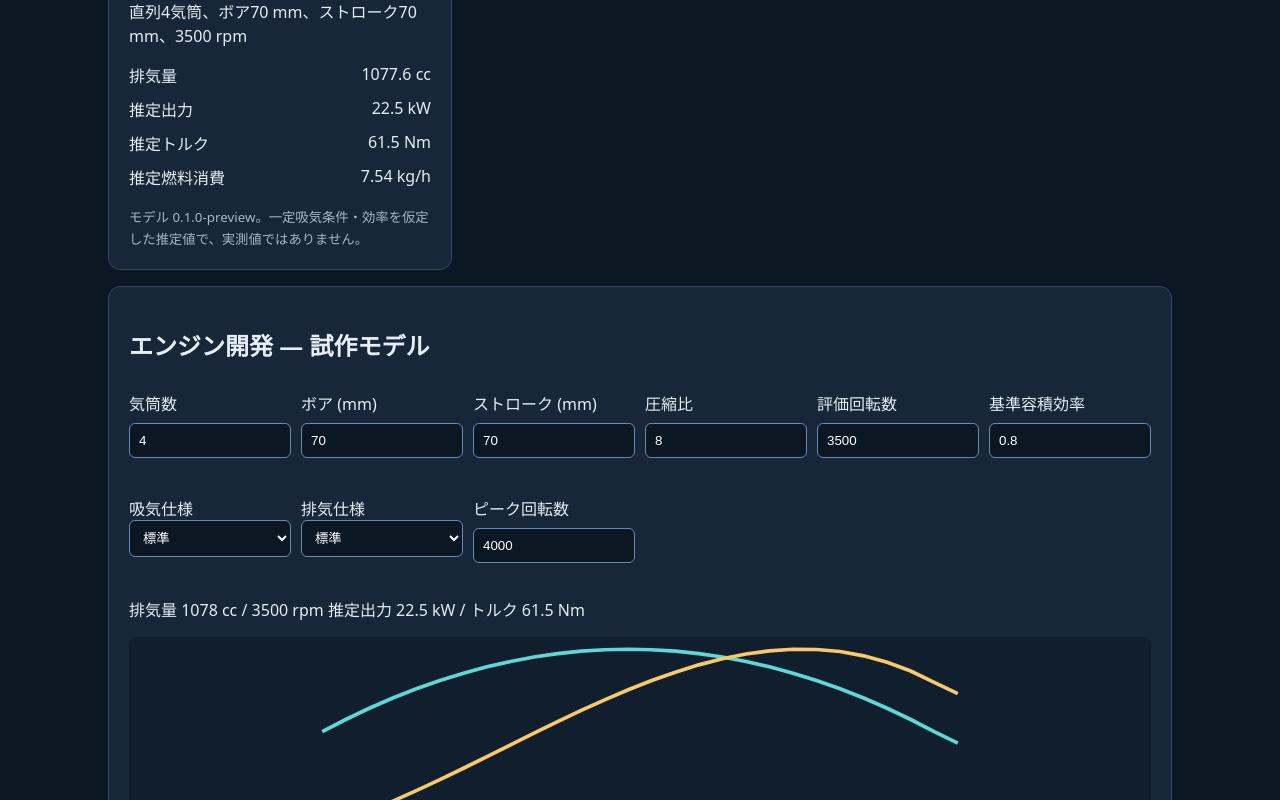
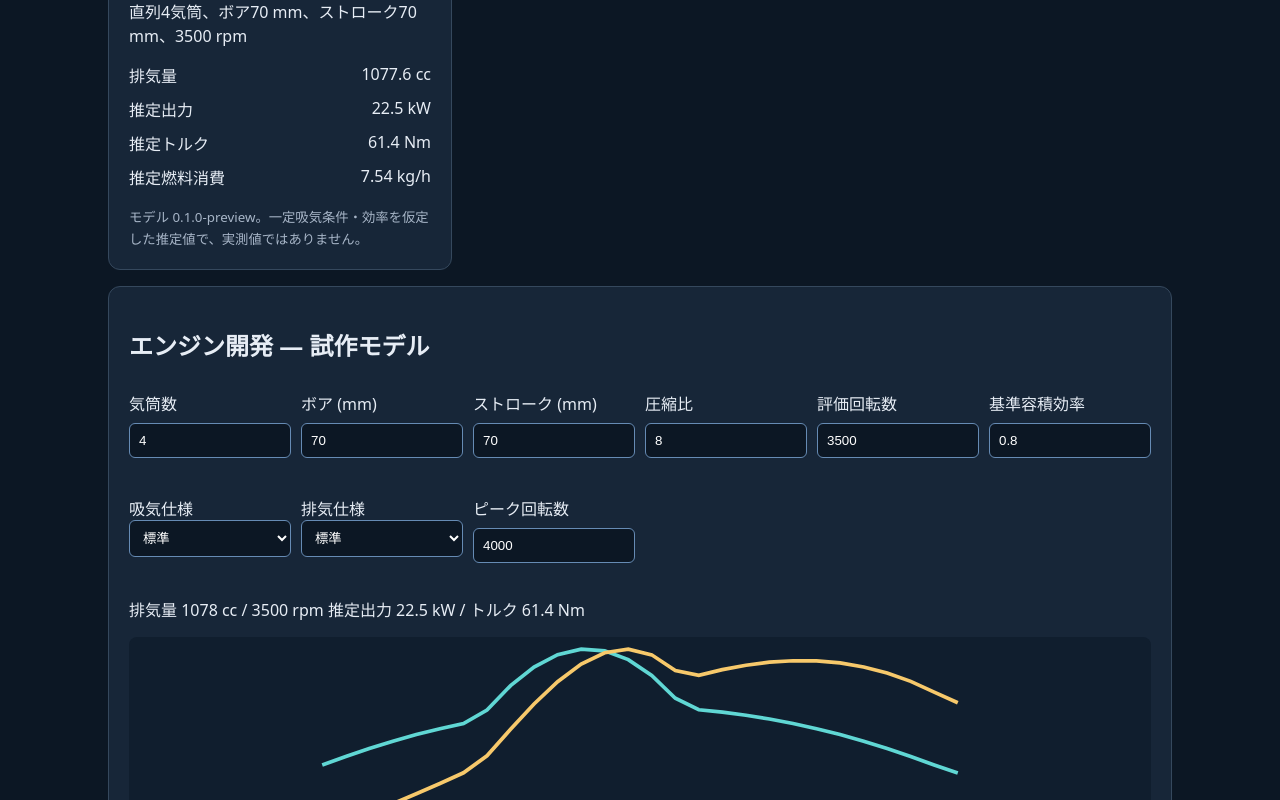
Before and after one commit to CeLiCa-Sun/JAPAN-AUTO-TYCOON, a React (Vite) app: page / in a window 1280 px wide. Shown: the part 880-1680 px from the top of the page. Built offline with nearby package versions, Linux system fonts and the light colour scheme.

Commit message:
feat(engine): connect compression, friction and knock estimates

```diff
--- a/src/domains/engine/calculation.ts
+++ b/src/domains/engine/calculation.ts
@@ -14,7 +14,13 @@ export function calculateEngine(d:EngineDesign):EngineResult{
  const displacementM3=displacementCc/1e6;
  const airKgSec=displacementM3*(rpm/120)*1.225*volumetricEfficiency;
  const fuelKgSec=airKgSec/airFuelRatio;
- const powerKw=fuelKgSec*fuelLowerHeatingValueMJkg*1000*thermalEfficiency;
+ // Uncalibrated preview modifiers; not a dyno prediction.
+ const compressionGain=Math.max(0.75,Math.min(1.15,1+0.018*(compressionRatio-8)));
+ const pumpingFactor=Math.max(0.70,1-0.00000025*Math.pow(rpm-3500,2));
+ const frictionLossKw=0.000008*displacementCc*rpm/1000;
+ const knockIndex=Math.max(0,(compressionRatio-10)/8)*Math.max(0,(airFuelRatio-14.7)/8);
+ const knockDerate=Math.max(0.75,1-0.12*knockIndex);
+ const powerKw=Math.max(0.001,fuelKgSec*fuelLowerHeatingValueMJkg*1000*thermalEfficiency*compressionGain*pumpingFactor*knockDerate-frictionLossKw);
  const torqueNm=powerKw*1000/(2*Math.PI*rpm/60);
  return {displacementCc,meanPistonSpeedMs,torqueNm,powerKw,powerPs:powerKw/0.73549875,fuelKgHour:fuelKgSec*3600,bsfcGkwh:fuelKgSec*3600*1000/powerKw,modelVersion:ENGINE_MODEL_VERSION,quality:"theoretical+estimated"};
 }
```
